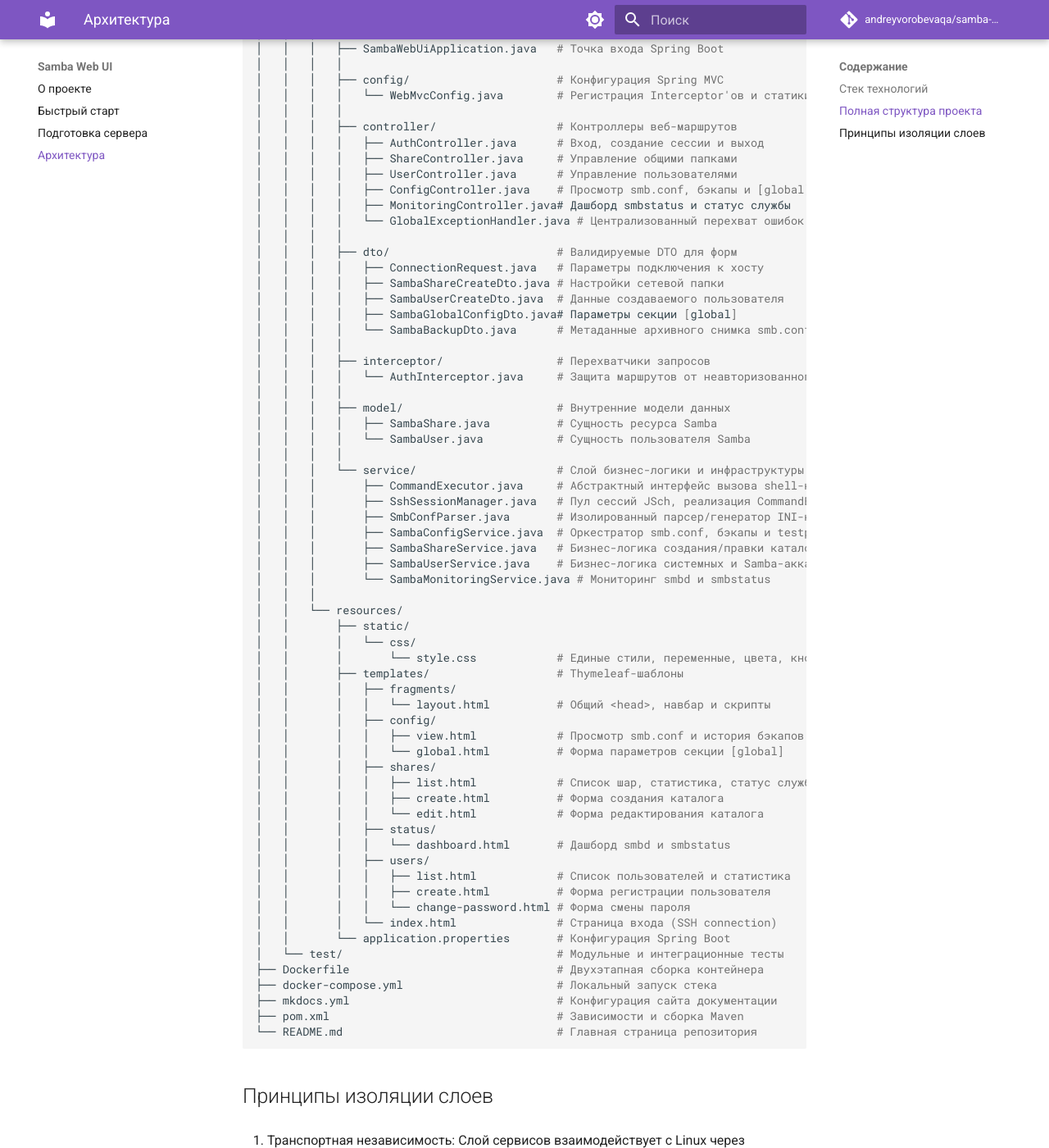
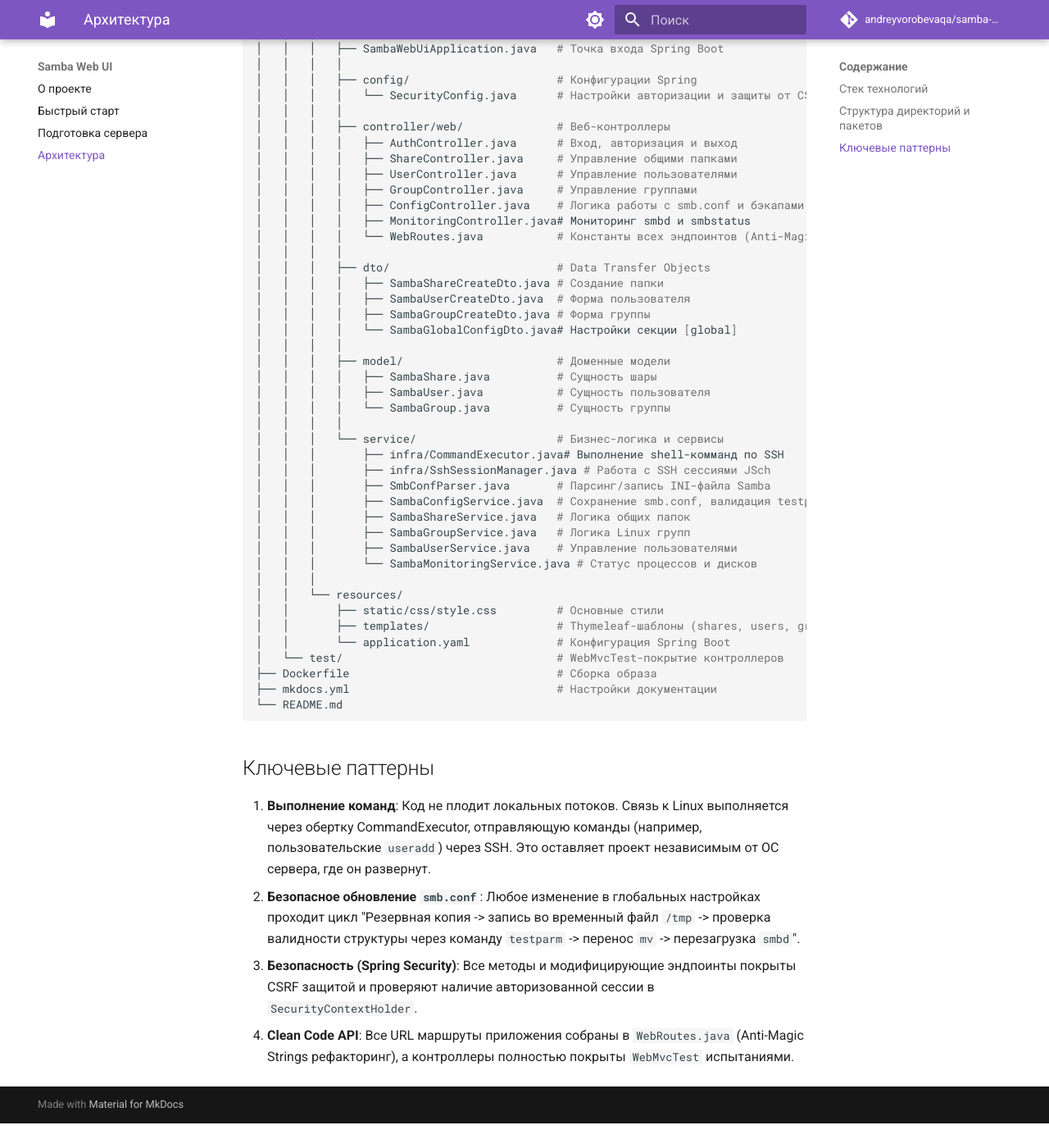
Before and after one commit to AndreyJVM/samba-web-ui, an MkDocs documentation site: the page built from docs/architecture.md, in a window 1280 px wide and 1400 px high, scrolled down 849 px. Shown: the whole window at 82% size. Built offline with MkDocs 1.6.1 and Material for MkDocs 9.7.7, drawn with Linux system fonts in a browser that asks for light colours; comment, search, counter and statistics services are not loaded; after the commit the page ends 2219 px from its top, so only the background shows below that; some of the changed text lies outside the part shown.

Commit message:
docs: update architecture, server-setup and index content with recent project features

````diff
--- a/docs/architecture.md
+++ b/docs/architecture.md
@@ -1,112 +1,81 @@
-# Архитектура проекта
+# Архитектура и Устройство
 
-Приложение спроектировано по принципам многослойной архитектуры (Layered Architecture) с чётким разделением ответственности между сетевым транспортом (SSH/JSch), парсингом конфигурации, доменной логикой и веб-представлением.
+Приложение построено по классической слоистой архитектуре (Layered Architecture) в связке с паттерном Фасад для удаленного управления (SSH/JSch), позволяющим избежать установки агента.
 
 ---
 
 ## Стек технологий
 
-* **Ядро бэкенда**: Spring Boot 3.3 (Java 17)
-* **Веб-слой**: Spring Web MVC, Spring Validation
-* **Шаблонизатор**: Thymeleaf (с модульной компонентной структурой через fragments)
+* **Ядро бэкенда**: Spring Boot 3.4 (Java 21)
+* **Безопасность**: Spring Security, HttpSession (заменило кастомные перехватчики)
+* **Шаблонизатор**: Thymeleaf (с использованием фрагментов)
 * **Фронтенд**: Bootstrap 5.3, FontAwesome 6, кастомный CSS (`style.css`)
-* **SSH-транспорт**: JSch (`com.github.mwiede:jsch`) через абстракцию `CommandExecutor`
-* **Контейнеризация**: Многоэтапный Dockerfile (Eclipse Temurin 17 JRE Alpine)
+* **SSH-клиент**: JSch (`com.github.mwiede:jsch`) через обёртку `CommandExecutor`
+* **Контейнеризация**: Многоэтапный Dockerfile
 * **CI/CD & Docs**: GitHub Actions, Docker Hub, MkDocs Material (GitHub Pages)
 
 ---
 
-## Полная структура проекта
+## Структура директорий и пакетов
 
 ```shell
 samba-web-ui/
 ├── .github/
 │   └── workflows/
 │       ├── ci-cd.yml             # Сборка JAR, прогон тестов, публикация в Docker Hub
-│       └── docs.yml              # Автосборка и деплой сайта MkDocs на GitHub Pages
-├── docs/                         # Исходники документации в Markdown
+│       └── docs.yml              # Автоматическая сборка MkDocs на GitHub Pages
+├── docs/                         # Документация в Markdown
 ├── src/
 │   ├── main/
 │   │   ├── java/mari/samba/
 │   │   │   ├── SambaWebUiApplication.java   # Точка входа Spring Boot
 │   │   │   │
-│   │   │   ├── config/                      # Конфигурация Spring MVC
-│   │   │   │   └── WebMvcConfig.java        # Регистрация Interceptor'ов и статики
+│   │   │   ├── config/                      # Конфигурации Spring
+│   │   │   │   └── SecurityConfig.java      # Настройки авторизации и защиты от CSRF
 │   │   │   │
-│   │   │   ├── controller/                  # Контроллеры веб-маршрутов
-│   │   │   │   ├── AuthController.java      # Вход, создание сессии и выход
+│   │   │   ├── controller/web/              # Веб-контроллеры
+│   │   │   │   ├── AuthController.java      # Вход, авторизация и выход
 │   │   │   │   ├── ShareController.java     # Управление общими папками
 │   │   │   │   ├── UserController.java      # Управление пользователями
-│   │   │   │   ├── ConfigController.java    # Просмотр smb.conf, бэкапы и [global]
-│   │   │   │   ├── MonitoringController.java# Дашборд smbstatus и статус службы
-│   │   │   │   └── GlobalExceptionHandler.java # Централизованный перехват ошибок
+│   │   │   │   ├── GroupController.java     # Управление группами
+│   │   │   │   ├── ConfigController.java    # Логика работы с smb.conf и бэкапами
+│   │   │   │   ├── MonitoringController.java# Мониторинг smbd и smbstatus
+│   │   │   │   └── WebRoutes.java           # Константы всех эндпоинтов (Anti-Magic Strings)
 │   │   │   │
-│   │   │   ├── dto/                         # Валидируемые DTO для форм
-│   │   │   │   ├── ConnectionRequest.java   # Параметры подключения к хосту
-│   │   │   │   ├── SambaShareCreateDto.java # Настройки сетевой папки
-│   │   │   │   ├── SambaUserCreateDto.java  # Данные создаваемого пользователя
-│   │   │   │   ├── SambaGlobalConfigDto.java# Параметры секции [global]
-│   │   │   │   └── SambaBackupDto.java      # Метаданные архивного снимка smb.conf
+│   │   │   ├── dto/                         # Data Transfer Objects
+│   │   │   │   ├── SambaShareCreateDto.java # Создание папки
+│   │   │   │   ├── SambaUserCreateDto.java  # Форма пользователя
+│   │   │   │   ├── SambaGroupCreateDto.java # Форма группы
+│   │   │   │   └── SambaGlobalConfigDto.java# Настройки секции [global]
 │   │   │   │
-│   │   │   ├── interceptor/                 # Перехватчики запросов
-│   │   │   │   └── AuthInterceptor.java     # Защита маршрутов от неавторизованного доступа
+│   │   │   ├── model/                       # Доменные модели
+│   │   │   │   ├── SambaShare.java          # Сущность шары
+│   │   │   │   ├── SambaUser.java           # Сущность пользователя
+│   │   │   │   └── SambaGroup.java          # Сущность группы
 │   │   │   │
-│   │   │   ├── model/                       # Внутренние модели данных
-│   │   │   │   ├── SambaShare.java          # Сущность ресурса Samba
-│   │   │   │   └── SambaUser.java           # Сущность пользователя Samba
-│   │   │   │
-│   │   │   └── service/                     # Слой бизнес-логики и инфраструктуры
-│   │   │       ├── CommandExecutor.java     # Абстрактный интерфейс вызова shell-команд
-│   │   │       ├── SshSessionManager.java   # Пул сессий JSch, реализация CommandExecutor
-│   │   │       ├── SmbConfParser.java       # Изолированный парсер/генератор INI-конфига
-│   │   │       ├── SambaConfigService.java  # Оркестратор smb.conf, бэкапы и testparm
-│   │   │       ├── SambaShareService.java   # Бизнес-логика создания/правки каталогов
-│   │   │       ├── SambaUserService.java    # Бизнес-логика системных и Samba-аккаунтов
-│   │   │       └── SambaMonitoringService.java # Мониторинг smbd и smbstatus
+│   │   │   └── service/                     # Бизнес-логика и сервисы
+│   │   │       ├── infra/CommandExecutor.java# Выполнение shell-комманд по SSH
+│   │   │       ├── infra/SshSessionManager.java # Работа с SSH сессиями JSch
+│   │   │       ├── SmbConfParser.java       # Парсинг/запись INI-файла Samba
+│   │   │       ├── SambaConfigService.java  # Сохранение smb.conf, валидация testparm
+│   │   │       ├── SambaShareService.java   # Логика общих папок
+│   │   │       ├── SambaGroupService.java   # Логика Linux групп
+│   │   │       ├── SambaUserService.java    # Управление пользователями
+│   │   │       └── SambaMonitoringService.java # Статус процессов и дисков
 │   │   │
 │   │   └── resources/
-│   │       ├── static/
-│   │       │   └── css/
-│   │       │       └── style.css            # Единые стили, переменные, цвета, кнопки
-│   │       ├── templates/                   # Thymeleaf-шаблоны
-│   │       │   ├── fragments/
-│   │       │   │   └── layout.html          # Общий <head>, навбар и скрипты
-│   │       │   ├── config/
-│   │       │   │   ├── view.html            # Просмотр smb.conf и история бэкапов
-│   │       │   │   └── global.html          # Форма параметров секции [global]
-│   │       │   ├── shares/
-│   │       │   │   ├── list.html            # Список шар, статистика, статус службы
-│   │       │   │   ├── create.html          # Форма создания каталога
-│   │       │   │   └── edit.html            # Форма редактирования каталога
-│   │       │   ├── status/
-│   │       │   │   └── dashboard.html       # Дашборд smbd и smbstatus
-│   │       │   ├── users/
-│   │       │   │   ├── list.html            # Список пользователей и статистика
-│   │       │   │   ├── create.html          # Форма регистрации пользователя
-│   │       │   │   └── change-password.html # Форма смены пароля
-│   │       │   └── index.html               # Страница входа (SSH connection)
-│   │       └── application.properties       # Конфигурация Spring Boot
-│   └── test/                                # Модульные и интеграционные тесты
-├── Dockerfile                               # Двухэтапная сборка контейнера
-├── docker-compose.yml                       # Локальный запуск стека
-├── mkdocs.yml                               # Конфигурация сайта документации
-├── pom.xml                                  # Зависимости и сборка Maven
-└── README.md                                # Главная страница репозитория
+│   │       ├── static/css/style.css         # Основные стили
+│   │       ├── templates/                   # Thymeleaf-шаблоны (shares, users, groups, error)
+│   │       └── application.yaml             # Конфигурация Spring Boot
+│   └── test/                                # WebMvcTest-покрытие контроллеров
+├── Dockerfile                               # Сборка образа
+├── mkdocs.yml                               # Настройки документации
+└── README.md
 ```
 
-## Принципы изоляции слоев
-1. Транспортная независимость: Слой сервисов взаимодействует с Linux через интерфейс CommandExecutor. Ни один сервис не импортирует классы
-библиотеки JSch (`Session`, `ChannelExec`). Это позволяет при необходимости подменить реализацию на локальный `ProcessBuilder` или другой SSH-клиент.
+## Ключевые паттерны
 
-2. Безопасность транзакций `smb.conf`: Любое изменение файла конфигурации проходит обязательный цикл:
-
-    - Создание снимка в `/etc/samba/backups/`.
-
-    - Запись изменений во временный файл `/tmp/smb.conf.tmp`.
-
-    - Проверка синтаксиса утилитой `testparm -s`.
-
-    - Атомарный перенос через `mv` и перезапуск службы `systemctl restart smbd`.
-
-3. Безопасность выполнения: Все действия на целевой машине производятся из-под выделенного пользователя `samba-admin` со
-строго ограниченным набором привилегий в `/etc/sudoers.d/samba-web-ui`.
+1. **Выполнение команд**: Код не плодит локальных потоков. Связь к Linux выполняется через обертку CommandExecutor, отправляющую команды (например, пользовательские `useradd`) через SSH. Это оставляет проект независимым от ОС сервера, где он развернут.
+2. **Безопасное обновление `smb.conf`**: Любое изменение в глобальных настройках проходит цикл "Резервная копия -> запись во временный файл `/tmp` -> проверка валидности структуры через команду `testparm` -> перенос `mv` -> перезагрузка `smbd`".
+3. **Безопасность (Spring Security)**: Все методы и модифицирующие эндпоинты покрыты CSRF защитой и проверяют наличие авторизованной сессии в `SecurityContextHolder`.
+4. **Clean Code API**: Все URL маршруты приложения собраны в `WebRoutes.java` (Anti-Magic Strings рефакторинг), а контроллеры полностью покрыты `WebMvcTest` испытаниями.
````
Also changed, not shown: docs/index.md (+12 -11 lines), docs/server-setup.md (+11 -9 lines).
